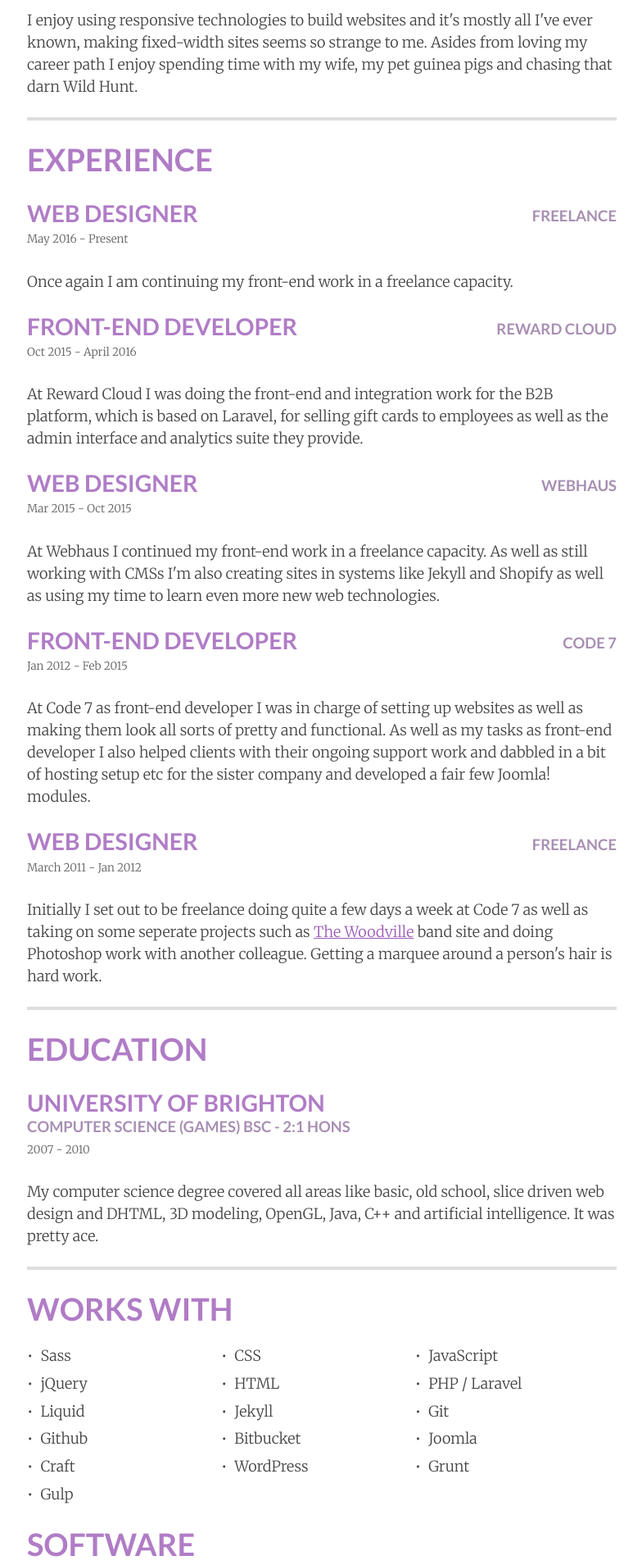
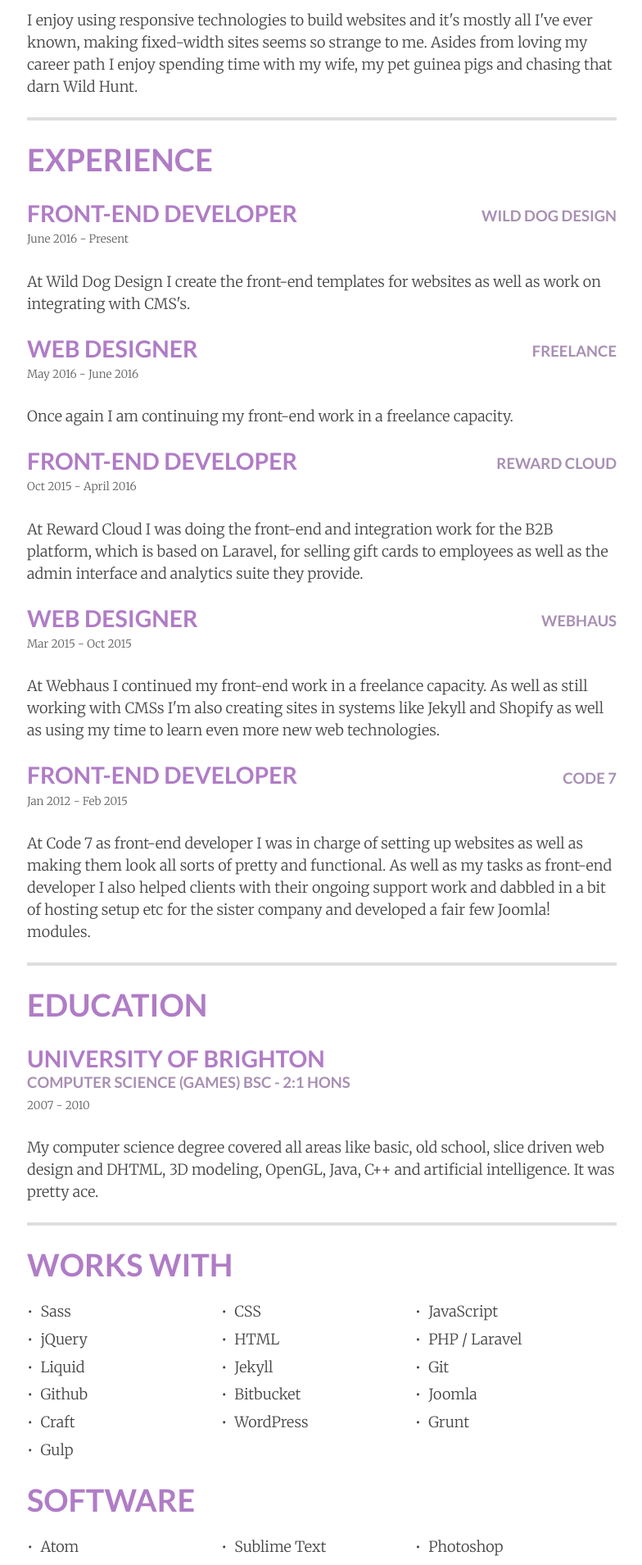
Before and after one commit to tristyb/resume, a Jekyll site: the page built from index.html, in a window 1280 px wide. Shown: the part 393-2302 px from the top of the page at 82% size, without its empty margins (247-1031 px from the left). Built offline with Jekyll 4.4.1, drawn with Linux system fonts in a browser that asks for light colours; nearby versions of some CDN libraries.

Commit message:
Housekeeping updates

```diff
--- a/index.html
+++ b/index.html
@@ -12,8 +12,13 @@ meta: CV for Tristan Brookes, a freelance web designer living near Brighton
 <section class="experience">
     <h2>Experience</h2>
     <div class="job">
+        <h3>Front-end Developer <span>Wild Dog Design</span></h3>
+        <p class="timescale">June 2016 - Present</p>
+        <p class="about">At Wild Dog Design I create the front-end templates for websites as well as work on integrating with CMS's.</p>
+    </div>
+    <div class="job">
         <h3>Web designer <span>Freelance</span></h3>
-        <p class="timescale">May 2016 - Present</p>
+        <p class="timescale">May 2016 - June 2016</p>
         <p class="about">Once again I am continuing my front-end work in a freelance capacity.</p>
     </div>
 		<div class="job">
@@ -31,11 +36,11 @@ meta: CV for Tristan Brookes, a freelance web designer living near Brighton
         <p class="timescale">Jan 2012 - Feb 2015</p>
         <p class="about">At Code 7 as front-end developer I was in charge of setting up websites as well as making them look all sorts of pretty and functional. As well as my tasks as front-end developer I also helped clients with their ongoing support work and dabbled in a bit of hosting setup etc for the sister company and developed a fair few Joomla! modules.</p>
     </div>
-    <div class="job">
+    <!-- <div class="job">
         <h3>Web designer <span>Freelance</span></h3>
         <p class="timescale">March 2011 - Jan 2012</p>
         <p class="about">Initially I set out to be freelance doing quite a few days a week at Code 7 as well as taking on some seperate projects such as <a href="http://www.thewoodville.com">The Woodville</a> band site and doing Photoshop work with another colleague. Getting a marquee around a person's hair is hard work.</p>
-    </div>
+    </div> -->
 </section>
 
 <section class="education">
```
Also changed, not shown: css/style.css, 2 other files.
